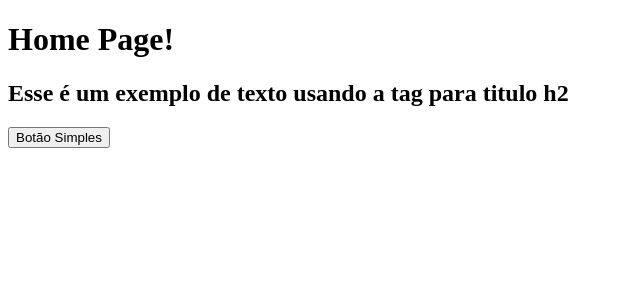
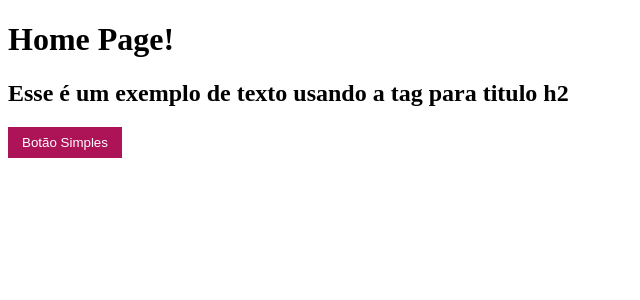
Before and after one commit to Arydiane/projeto-next-storybook, a Next.js app: page / in a window 1280 px wide. Shown: the top 300 px of the page, without its empty margins (0-640 px from the left). Built offline with nearby package versions, Linux system fonts and the light colour scheme.

Commit message:
adiciona estilização ao botão

```diff
--- a/src/components/Button/Button.tsx
+++ b/src/components/Button/Button.tsx
@@ -1,16 +1,36 @@
 import React from "react";
+import styled from "styled-components";
+
+const StyledButton = styled.button<ButtonProps>`
+  cursor: pointer;
+  border: 0;
+  padding: 8px 14px;
+  transition: 0ms.3s;
+  ${({ theme, variant }) => {
+    return {
+      backgroundColor: theme.colors[variant].main,
+      color: theme.colors[variant].text,
+      '&:hover': {
+        backgroundColor: theme.colors[variant].light,
+      },
+      '&:focus': {
+        backgroundColor: theme.colors[variant].dark,
+      }
+    }
+  }}
+`;
 interface ButtonProps {
+  variant?: 'primary' | 'accent',
   disabled?: boolean;
   onClick?: React.MouseEventHandler<HTMLButtonElement>;
   children: React.ReactNode;
 }
 
-export default function Button({ children, ...props } : ButtonProps) {
-  return <button {...props} >
-      {children}
-    </button>;
+export default function Button({ children, ...props }: ButtonProps) {
+  return <StyledButton {...props}>{children}</StyledButton>;
 }
 
 Button.defaultProps = {
   disabled: false,
-}
+  variant: 'primary',
+};
```
